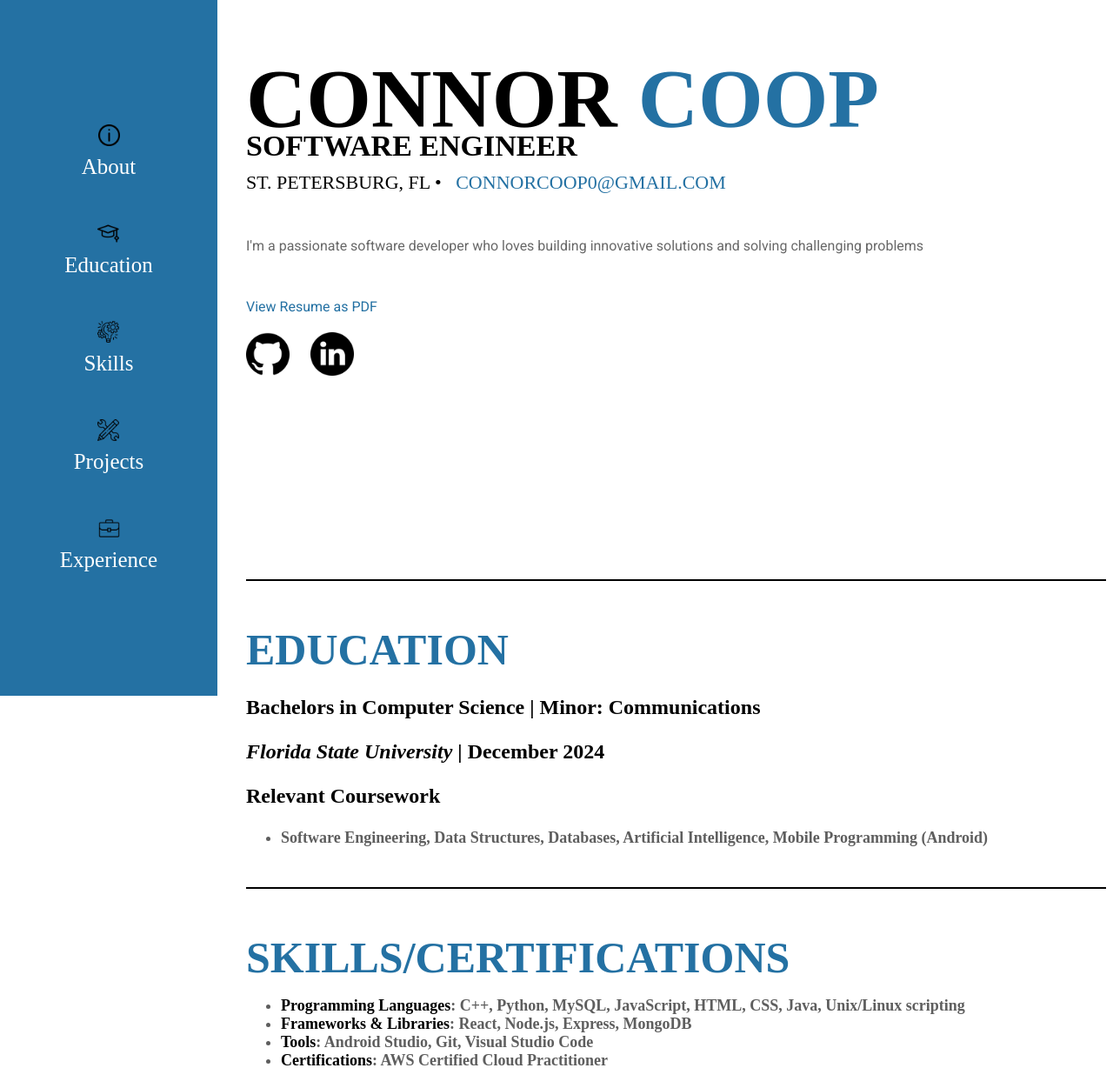
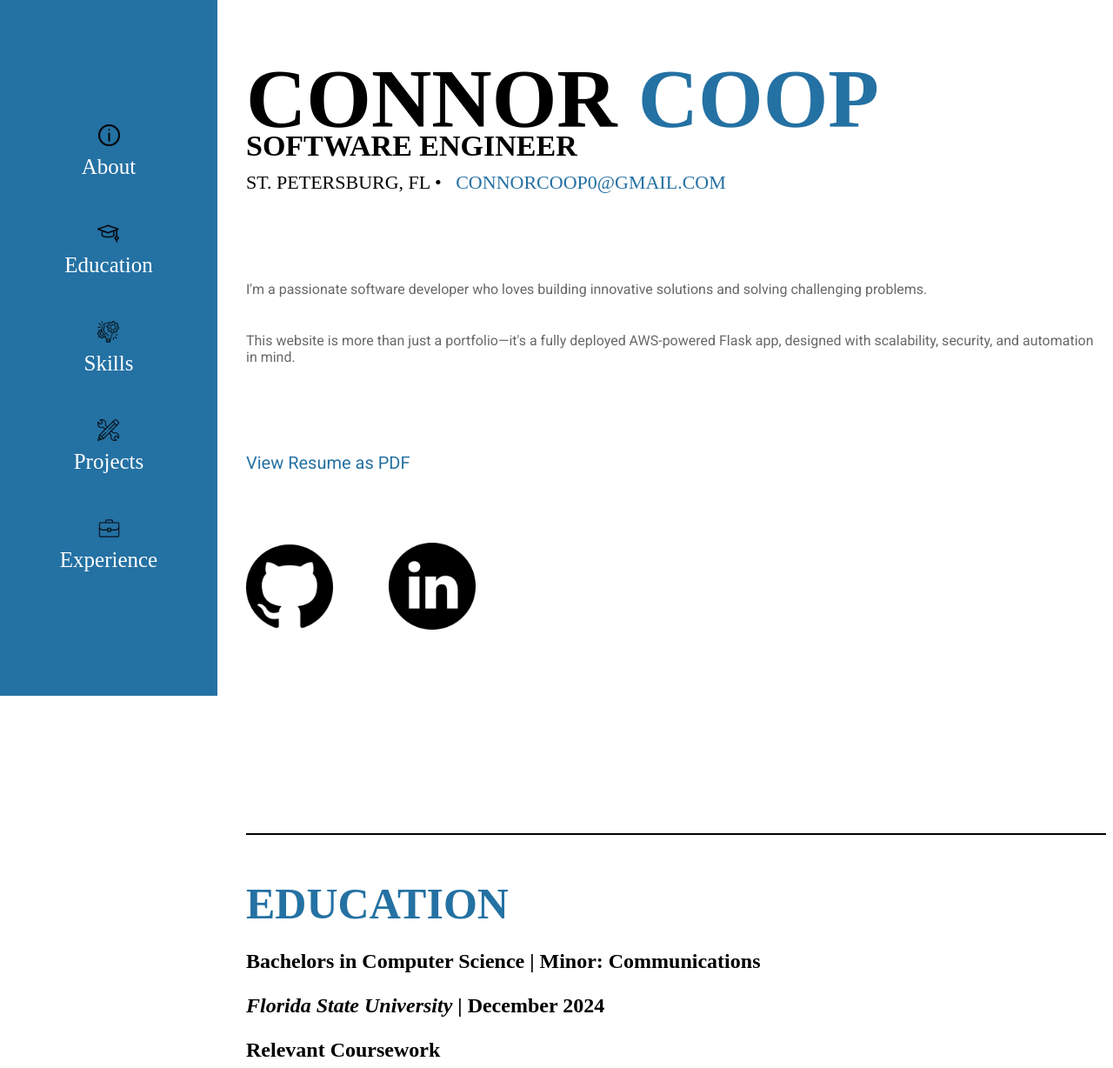
Before and after one commit to connorcoop0/connorcoopdotcom, a Flask app: page / in a window 1280 px wide. Shown: the top 1228 px of the page at 87% size. Run offline with Flask 3, Linux system fonts and the light colour scheme; some web fonts are replaced.

Commit message:
Updated about section
Added small description of the site,, and increased size of icons

```diff
--- a/static/site.css
+++ b/static/site.css
@@ -66,7 +66,7 @@ p {
 }
 
 .about-section {
-  margin-top: 200px;
+  margin-top: 600px;
   display: flexbox;
   align-items: center;
   height: 700px;
@@ -146,8 +146,6 @@ html {
 }
 
 .my-bio {
-  margin-top: 50px;
-  margin-bottom: 4cqmax;
   color: rgba(0, 0, 0, 0.596);
   font-family: Roboto;
 }
@@ -155,6 +153,8 @@ html {
 .resume-pdf {
   color: #2471a3;
   font-family: Roboto;
+  font-size: 20px;
+  margin-bottom: 25px;
 }
 
 .my-links {
@@ -163,15 +163,16 @@ html {
 }
 
 .content-icons {
-  height: 50px;
-  width: 50px;
-  padding-right: 20px;
+  margin-top: 60px;
+  height: 100px;
+  width: 100px;
+  padding-right: 60px;
   transition: height 0.35s, width 0.35s, opacity 0.35s;
 }
 
 .content-icons:hover {
-  height: 75px;
-  width: 75px;
+  height: 150px;
+  width: 150px;
   opacity: 0.5;
   cursor: pointer;
 }
@@ -182,40 +183,36 @@ html {
 .skills-section,
 .projects-section,
 .experience-section {
-  height: auto; /* Let them expand based on content */
+  height: auto;
   margin-top: 50px;
-  display: block; /* Or display: flex if you want flex layouts, but avoid "flexbox" keyword */
+  display: block;
   border-bottom: 2px solid black;
-  padding-bottom: 30px; /* Extra padding to separate sections visually */
+  padding-bottom: 30px;
 }
 
-/* MEDIA QUERY FOR MOBILE */
 @media (max-width: 768px) {
-  /* Let the sidenav become a top nav or shrink to fit */
   .sidenav {
     position: static;
     width: 100%;
     height: auto;
     display: flex;
-    flex-direction: row; /* Horizontal row across the top */
+    flex-direction: row;
     justify-content: center;
     padding: 10px 0;
   }
 
   .sidenav a {
-    margin: 0 10px; /* Adjust spacing between nav links */
+    margin: 0 10px;
     font-size: 18px;
   }
 
-  /* Remove large left padding in content section */
   .content-section {
     padding-left: 10px;
     padding-right: 10px;
   }
 
-  /* Text scaling for smaller screens */
   .h1-custom {
-    font-size: 50px; /* Down from 96px */
+    font-size: 50px;
   }
 
   .h2-custom {
--- a/templates/index.html
+++ b/templates/index.html
@@ -55,10 +55,18 @@
             ><span style="color: #2471a3">CONNORCOOP0@GMAIL.COM</span></a
           >
         </div>
+        <div style="margin-top: 100px"></div>
         <div class="my-bio">
           I'm a passionate software developer who loves building innovative
-          solutions and solving challenging problems
+          solutions and solving challenging problems.
         </div>
+        <div style="margin-bottom: 40px"></div>
+        <div class="my-bio">
+          This website is more than just a portfolio—it's a fully deployed
+          AWS-powered Flask app, designed with scalability, security, and
+          automation in mind.
+        </div>
+        <div style="margin-bottom: 100px"></div>
         <a href="../static/docs/CCoopResume.pdf" target="_blank"
           ><span class="resume-pdf"> View Resume as PDF</span></a
         >
```
